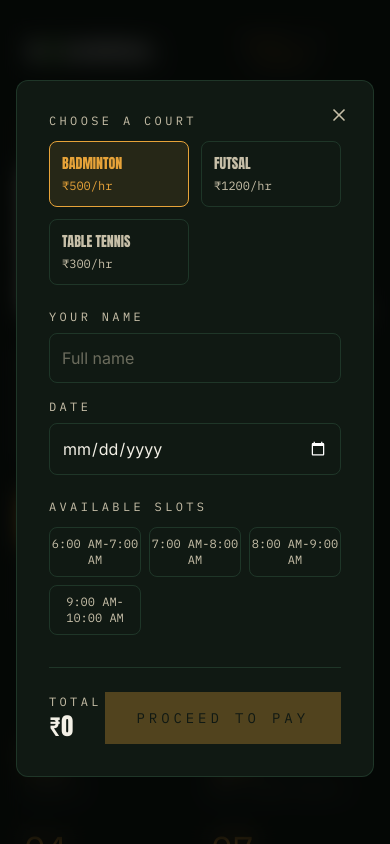
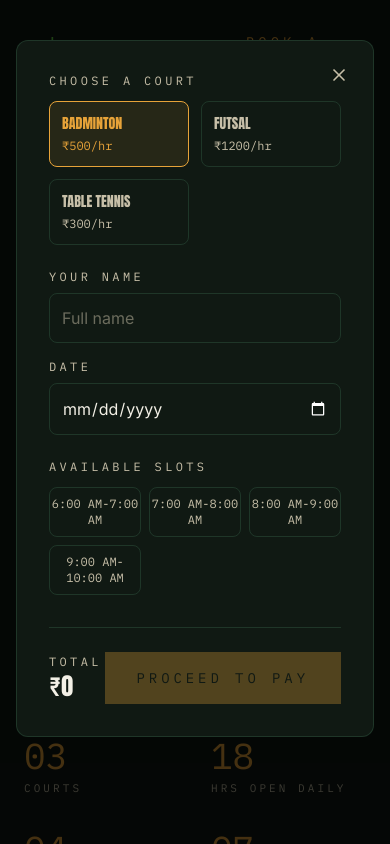
Before and after one commit to AsadullahWani/site-builder-base-template, a Next.js app: page / in a window 390 px wide. Both pictures are taken after a click on the button "BOOK A COURT". Shown: the top 844 px of the page. Built offline with nearby package versions, Linux system fonts and the light colour scheme.

Commit message:
mobile version bug fixes

```diff
--- a/components/Booking-popup.jsx
+++ b/components/Booking-popup.jsx
@@ -40,21 +40,16 @@ const total = selectedCourt.price * slots.length;
 
   return (
    <motion.div
-      initial={{ opacity: 0 }}
-      animate={{ opacity: 1 }}
-      exit={{ opacity: 0 }}
-      // className="fixed inset-0 z-9999 flex items-center justify-center bg-black/70 px-4 py-6"
-      className="fixed inset-0 z-50 flex items-start justify-center bg-black/70 px-4 pt-20 pb-6 backdrop-blur-md "
+  className="fixed inset-0 z-50 flex items-start justify-center bg-black/70 px-4 pt-10 pb-6 sm:items-center sm:py-6"
   onClick={onClose}
 >
-
   <motion.div
     initial={{ opacity: 0, y: 24, scale: 0.97 }}
     animate={{ opacity: 1, y: 0, scale: 1 }}
     exit={{ opacity: 0, y: 24, scale: 0.97 }}
     transition={{ duration: 0.25, ease: "easeOut" }}
     onClick={(e) => e.stopPropagation()}
-        className="relative w-full max-w-lg rounded-xl border border-turf/40 bg-ink p-8 max-h-[90vh] overflow-y-auto bottom-19 hide-scrollbar"
+    className="relative w-full max-w-lg rounded-xl border border-turf/40 bg-ink p-8 max-h-[85vh] sm:max-h-[90vh] overflow-y-auto hide-scrollbar"
   >
         <button
           onClick={onClose}
```
Lines whose indentation alone changed are shown as unchanged.
